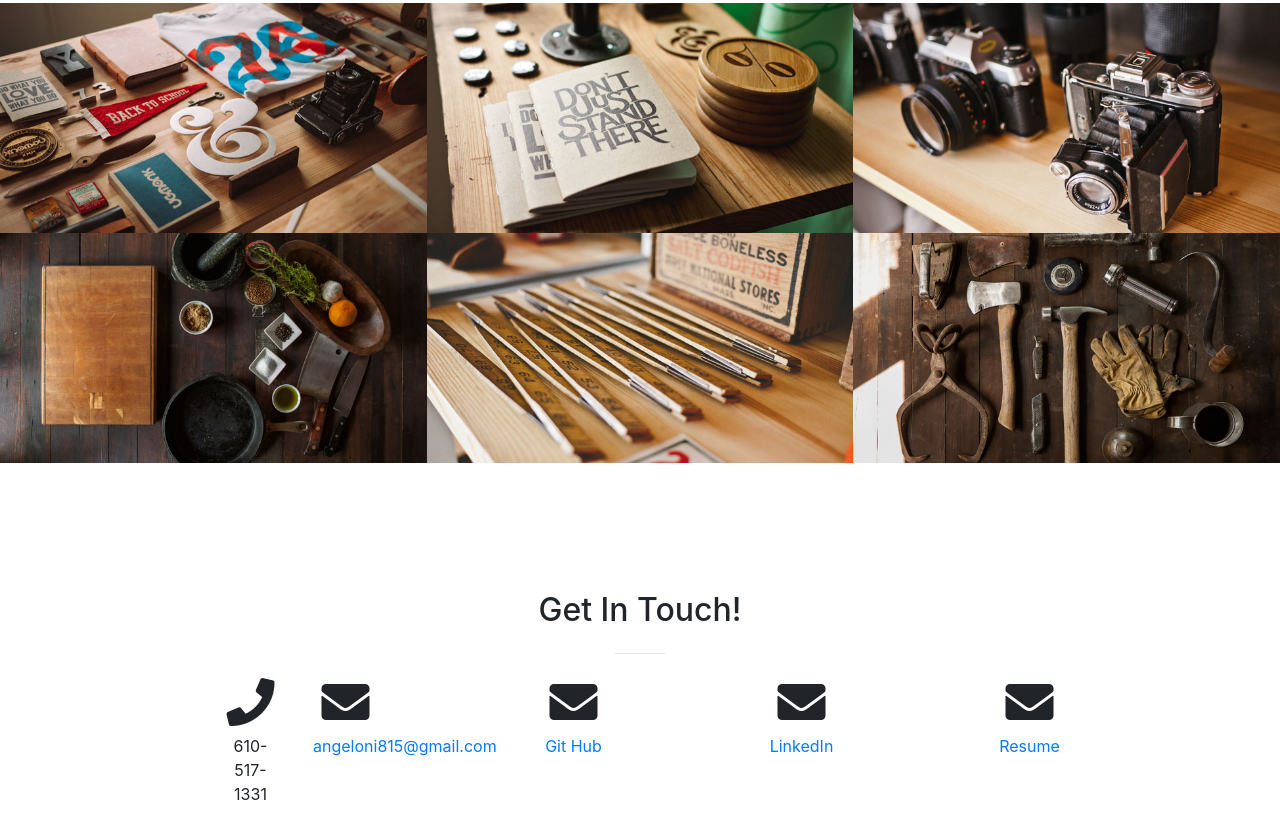
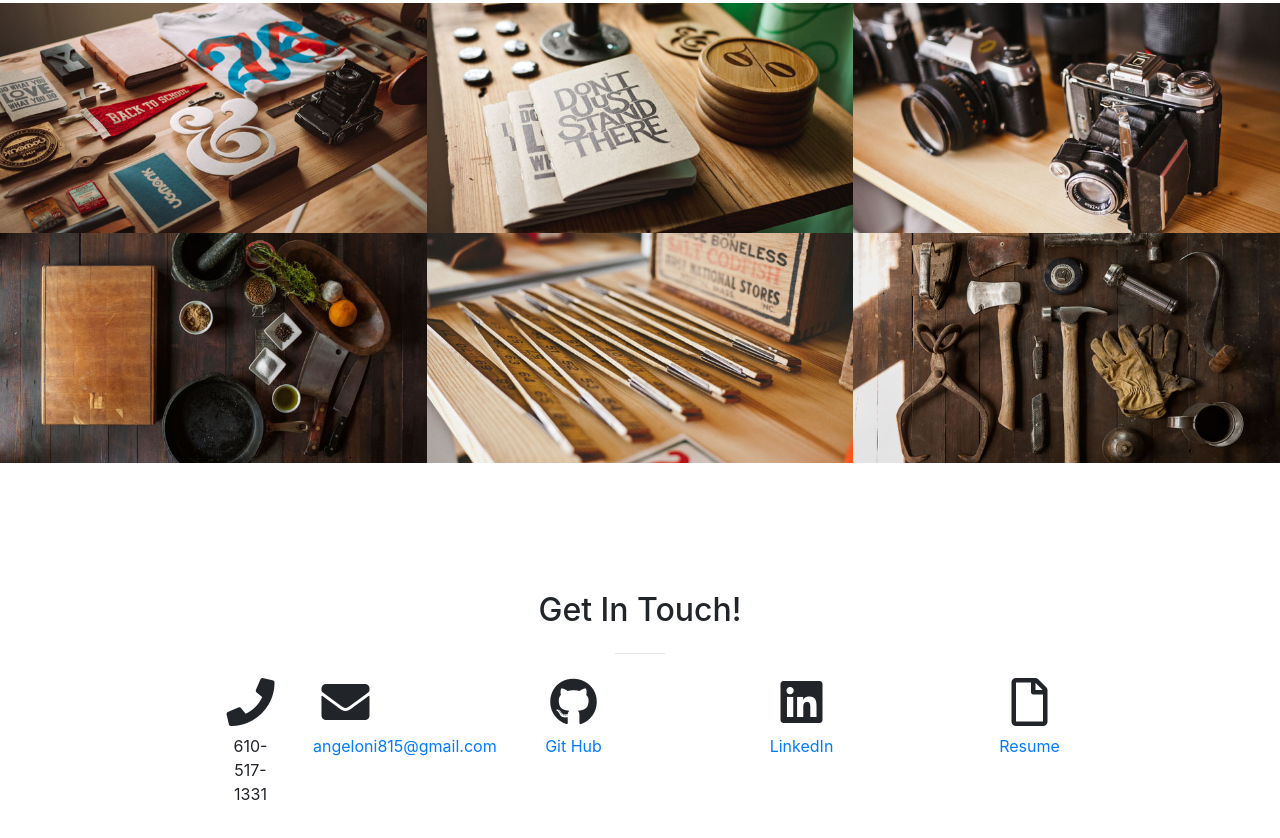
Before and after one commit to TJANGEL/Portfolio2, a website with bundled scripts: page index.html in a window 1280 px wide. Shown: the part 2107-2945 px from the top of the page. Built offline with nearby package versions, Linux system fonts and the light colour scheme.

Commit message:
update to html

```diff
--- a/index.html
+++ b/index.html
@@ -329,7 +329,7 @@
             </p>
           </div>
           <div class="col-lg-1 mr-auto text-center">
-            <i class="fas fa-envelope fa-3x mb-2 sr-contact-2"></i>
+            <i class="fab fa-github fa-3x mb-2 sr-contact-2"></i>
             <p>
               <a id="github" href="https://github.com/TJANGEL" target="_blank"
                 >Git Hub</a
@@ -337,7 +337,7 @@
             </p>
           </div>
           <div class="col-lg-1 mr-auto text-center">
-            <i class="fas fa-envelope fa-3x mb-2 sr-contact-2"></i>
+            <i class="fab fa-linkedin fa-3x mb-2 sr-contact-2"></i>
             <p>
               <a
                 id="linkedIn"
@@ -348,7 +348,7 @@
             </p>
           </div>
           <div class="col-lg-1 mr-auto text-center">
-            <i class="fas fa-envelope fa-3x mb-2 sr-contact-2"></i>
+            <i class="far fa-file fa-3x mb-2 sr-contact-2"></i>
             <p>
               <a id="resume" href="assets/Resume_July_2018.pdf" target="_blank"
                 >Resume</a
```
